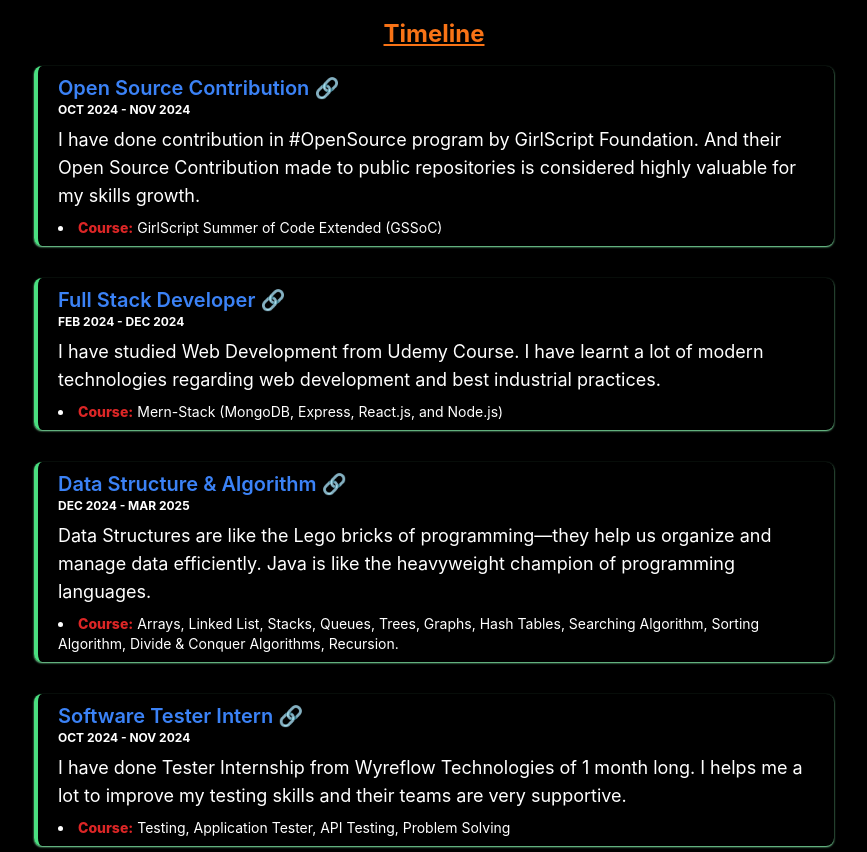
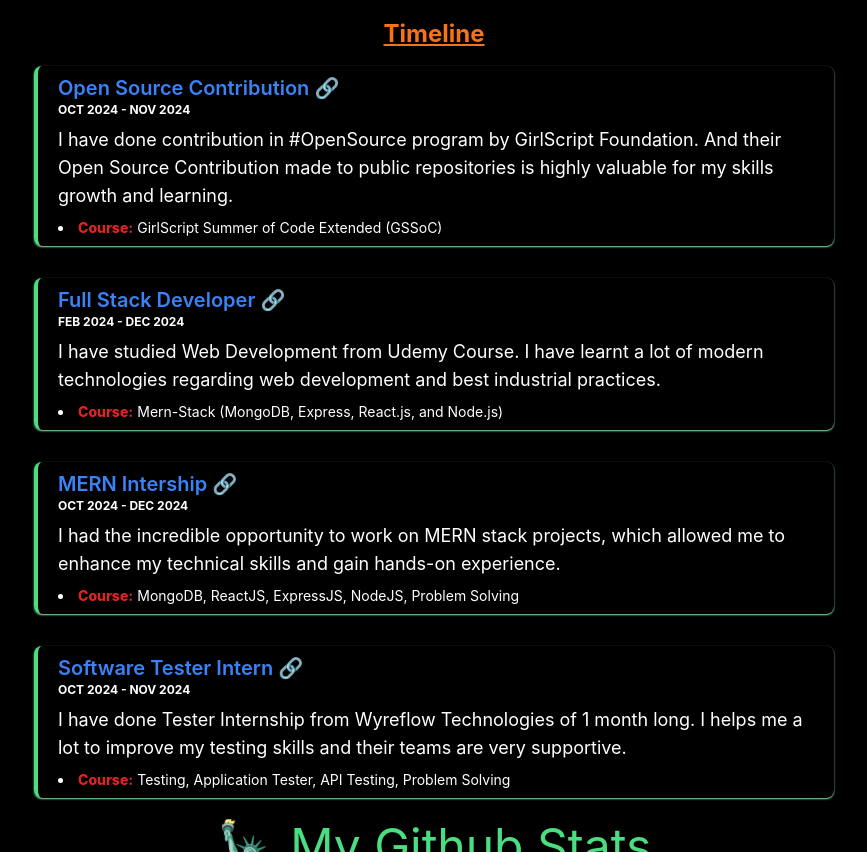
Before and after one commit to rahulkr099/Portfolio-Website, a React (Vite) app: page / in a window 1280 px wide. Shown: the part 3848-4700 px from the top of the page, without its empty margins (206-1073 px from the left). Built offline with nearby package versions, Linux system fonts and the light colour scheme.

Commit message:
experience update

```diff
--- a/src/Data/MernProjects.js
+++ b/src/Data/MernProjects.js
@@ -12,7 +12,7 @@ const MernData = [
       name: "Blogify App",
       image: BlogifyImg,
       icons: [BiLogoMongodb,SiExpress,BiLogoNodejs],
-      description: "This web app is used for uploading blog.",
+      description: "This web app is used for creating and uploading blogs.",
       github: "https://github.com/rahulkr099/Blogify-App",
       demo: "https://blogify-beryl.vercel.app/",
     },
@@ -68,7 +68,7 @@ export const timeline = [
     sub: "GirlScript Summer of Code Extended (GSSoC)",
     link:`https://drive.google.com/file/d/1K5FIdZJ-HcP-FMnL8OIi52mxxhs9raXA/view?usp=sharing`,
     date: 'Oct 2024 - Nov 2024',
-    from: "I have done contribution in #OpenSource program by GirlScript Foundation. And their Open Source Contribution made to public repositories is considered highly valuable for my skills growth.",
+    from: "I have done contribution in #OpenSource program by GirlScript Foundation. And their Open Source Contribution made to public repositories is highly valuable for my skills growth and learning.",
 
   },
 {
@@ -80,11 +80,11 @@ export const timeline = [
 
   },
   {
-    name: 'Data Structure & Algorithm',
-    sub: 'Arrays, Linked List, Stacks, Queues, Trees, Graphs, Hash Tables, Searching Algorithm, Sorting Algorithm, Divide & Conquer Algorithms, Recursion.',
-    link:`https://drive.google.com/file/d/1Cmzbm_53PMHh-TqsXoEiezaFregbsQk7/view?usp=sharing`,
-    date: 'Dec 2024  - Mar 2025',
-    from: 'Data Structures are like the Lego bricks of programming—they help us organize and manage data efficiently. Java is like the heavyweight champion of programming languages. ',
+    name: 'MERN Intership',
+    sub: 'MongoDB, ReactJS, ExpressJS, NodeJS, Problem Solving',
+    link:`https://drive.google.com/file/d/1Z2RdCVRTKRxhbDWHlDOnmtI5W0iWqmjz/view?usp=sharing`,
+    date: 'Oct 2024 - Dec 2024',
+    from: 'I had the incredible opportunity to work on MERN stack projects, which allowed me to enhance my technical skills and gain hands-on experience.',
 
   },
   {
```
